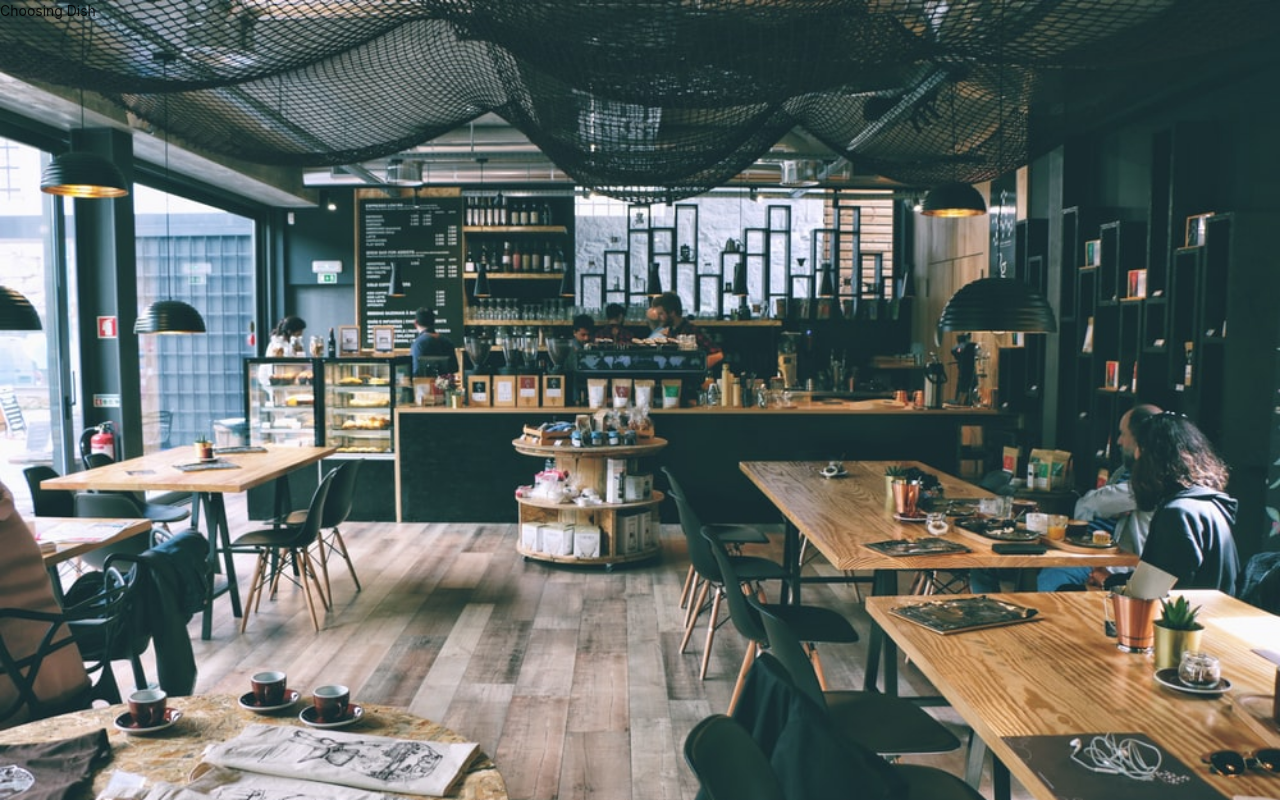
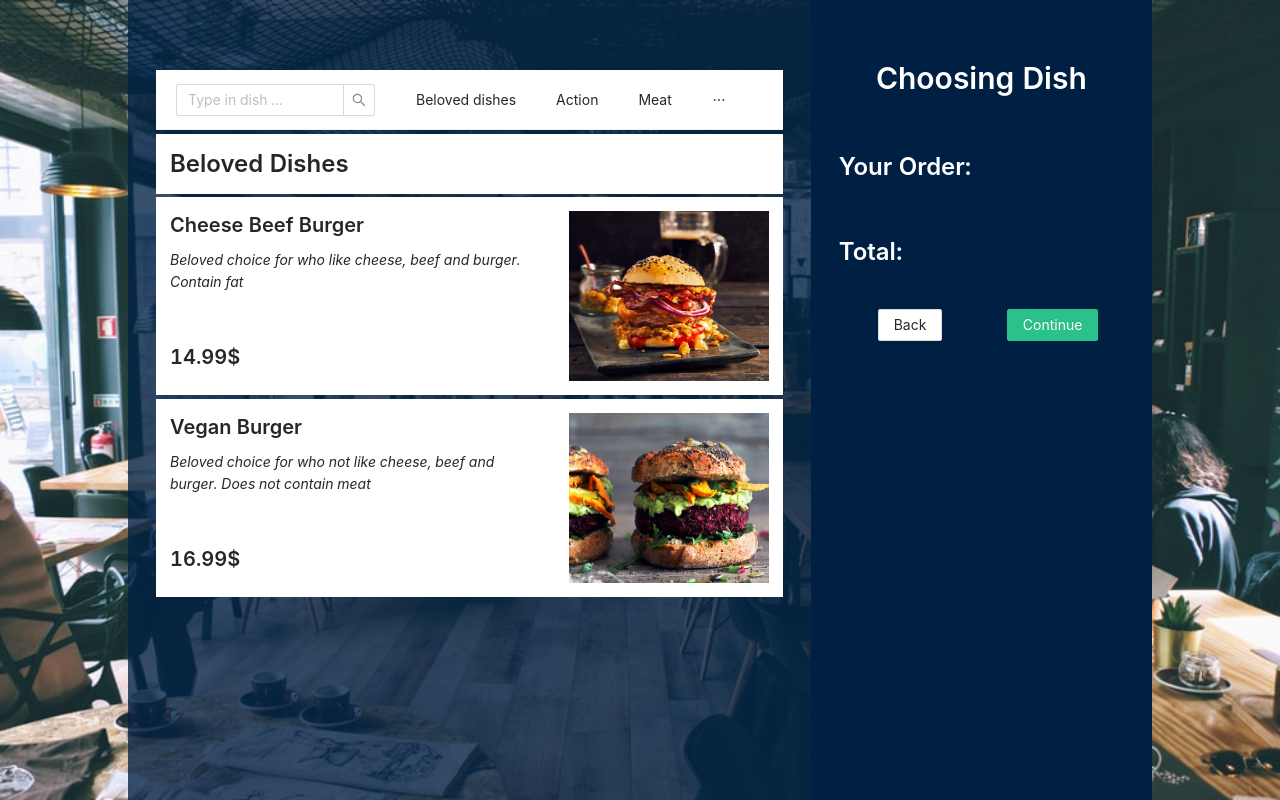
Before and after one commit to minhanh1964/MHD, a Next.js app: page /customer/choose-dish in a window 1280 px wide. Built offline with nearby package versions, Linux system fonts and the light colour scheme.

Commit message:
choose-dish page raw and utilities css update

```diff
--- /dev/null
+++ b/pages/customer/choose-dish/ChooseDish.module.css
@@ -0,0 +1,36 @@
+.BoxLeft {
+    padding: 2em;
+    padding-top: 5em;
+}
+.BoxRight {
+    padding: 2em;
+    height: 100vh;
+    background: #002043;
+}
+.MenuSection{
+    background: white;
+    margin-top: 0.25em;
+    text-align: left;
+    padding: 1em;
+}
+.MenuItem {
+    background-color: white;
+    padding: 1em;
+    margin-top: 0.25em;
+    transition: all .3s;
+}
+.MenuItem:hover {
+    transform: scale(1.05);
+    box-shadow: 0 0 11px rgba(33, 33, 33, 0.459);
+    cursor:pointer;
+}
+.FoodImage{
+    width:100%;
+    height:170px;
+}
+.FoodDesc{
+    width: 90%;
+    height: 80px;
+    font-style: italic;
+    text-align: left;
+}
--- a/pages/customer/choose-dish/index.js
+++ b/pages/customer/choose-dish/index.js
@@ -1,7 +1,85 @@
+import {
+  Button, Typography,
+  Row, Col, Menu, Input
+} from 'antd';
+import Link from 'next/link'
+import style from './ChooseDish.module.css';
+
+const { Title } = Typography;
+const { Search } = Input;
+
 export default function ChoosingDish() {
-    return (
-      <div>
-          <p>Choosing Dish</p>
-      </div>
-    )
+  return (
+    <div className="container">
+      <Row>
+        {/* BOX LEFT */}
+        <Col span={16} className={style.BoxLeft}>
+          {/* MENU NAV BAR */}
+          <Menu mode="horizontal" className='pt-05'>
+            <Menu.Item className='pt-05'>
+              <Search placeholder="Type in dish ..." style={{ width: 200 }} />
+            </Menu.Item>
+            <Menu.Item>
+              Beloved dishes
+            </Menu.Item>
+            <Menu.Item>
+              Action
+            </Menu.Item>
+            <Menu.Item>
+              Meat
+            </Menu.Item >
+            <Menu.Item>
+              Green
+            </Menu.Item>
+            <Menu.Item>
+              Desert
+            </Menu.Item>
+          </Menu>
+          {/* MENU SECTION */}
+          <div className={style.MenuSection}>
+            <Title level={3} className='mb-0'>Beloved Dishes</Title>
+          </div>
+          <Row className={style.MenuItem}>
+            <Col span={16}>
+              <Title level={4} className='text-left'>Cheese Beef Burger</Title>
+              <p className={style.FoodDesc}>Beloved choice for who like cheese, beef and burger. Contain fat</p>
+              <Title level={4} className='text-left'>14.99$ </Title>
+            </Col>
+            <Col span={8}>
+              <img src='/burger.jpg' className={style.FoodImage} />
+            </Col>
+          </Row>
+          <Row className={style.MenuItem}>
+            <Col span={16}>
+              <Title level={4} className='text-left'>Vegan Burger</Title>
+              <p className={style.FoodDesc}>Beloved choice for who not like cheese, beef and burger. Does not contain meat</p>
+              <Title level={4} className='text-left'>16.99$ </Title>
+            </Col>
+            <Col span={8}>
+              <img src='/burger_vegan.jpg' className={style.FoodImage} />
+            </Col>
+          </Row>
+        </Col>
+        {/* BOX RIGHT */}
+        <Col span={8} className={style.BoxRight}>
+          <Title level={2} className="text-white pt-1">Choosing Dish</Title>
+          <Title level={3} className="text-white text-left pt-1">Your Order: </Title>
+          <Title level={3} className="text-white text-left pt-1">Total: </Title>
+          {/* 2 BUTTON  */}
+          <Row className='pt-2' justify='space-around'>
+            <Col span={8}>
+              <Link href='/customer/select-date'>
+                <Button>Back</Button>
+              </Link>
+            </Col>
+            <Col span={8}>
+              <Link href='/customer/choose-dish'>
+                <Button type="primary">Continue</Button>
+              </Link>
+            </Col>
+          </Row>
+        </Col>
+      </Row>
+    </div>
+  )
 }
--- a/styles/utilities.css
+++ b/styles/utilities.css
@@ -27,10 +27,18 @@
     padding-top: 2em;
 }
 .pt-1 {
-    padding-top: 1em;
+    padding-top: 1em!important;
+}
+.pt-05 {
+    padding-top: 0.5em!important;
 }
 .pb-1 {
     padding-bottom: 1em;
+}
+
+/* MARGIN */
+.mb-0 {
+    margin-bottom: 0em!important;
 }
 
 /* WITDH */
```
Also changed, not shown: public/burger.jpg (added), public/burger_vegan.jpg (added).
